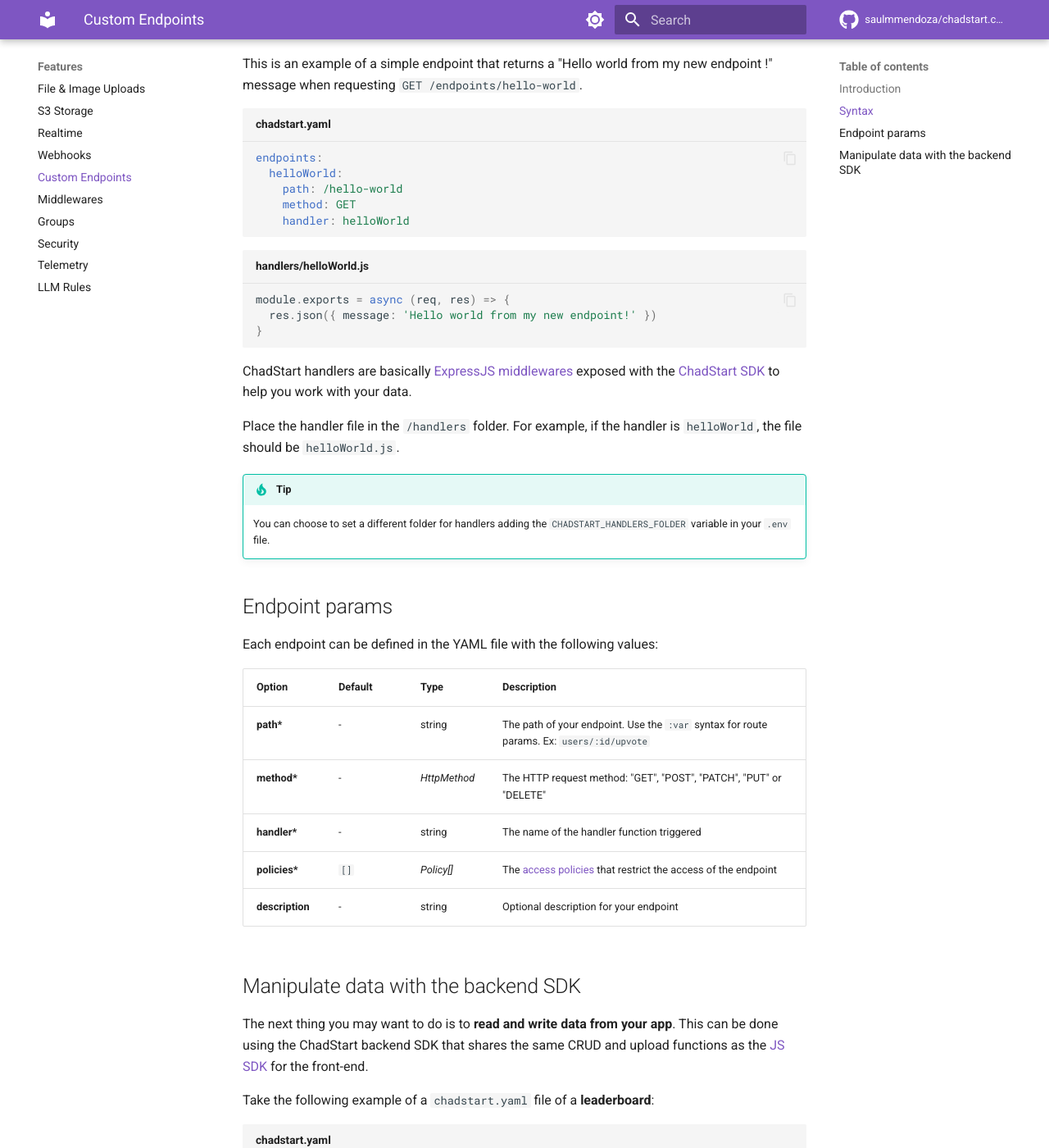
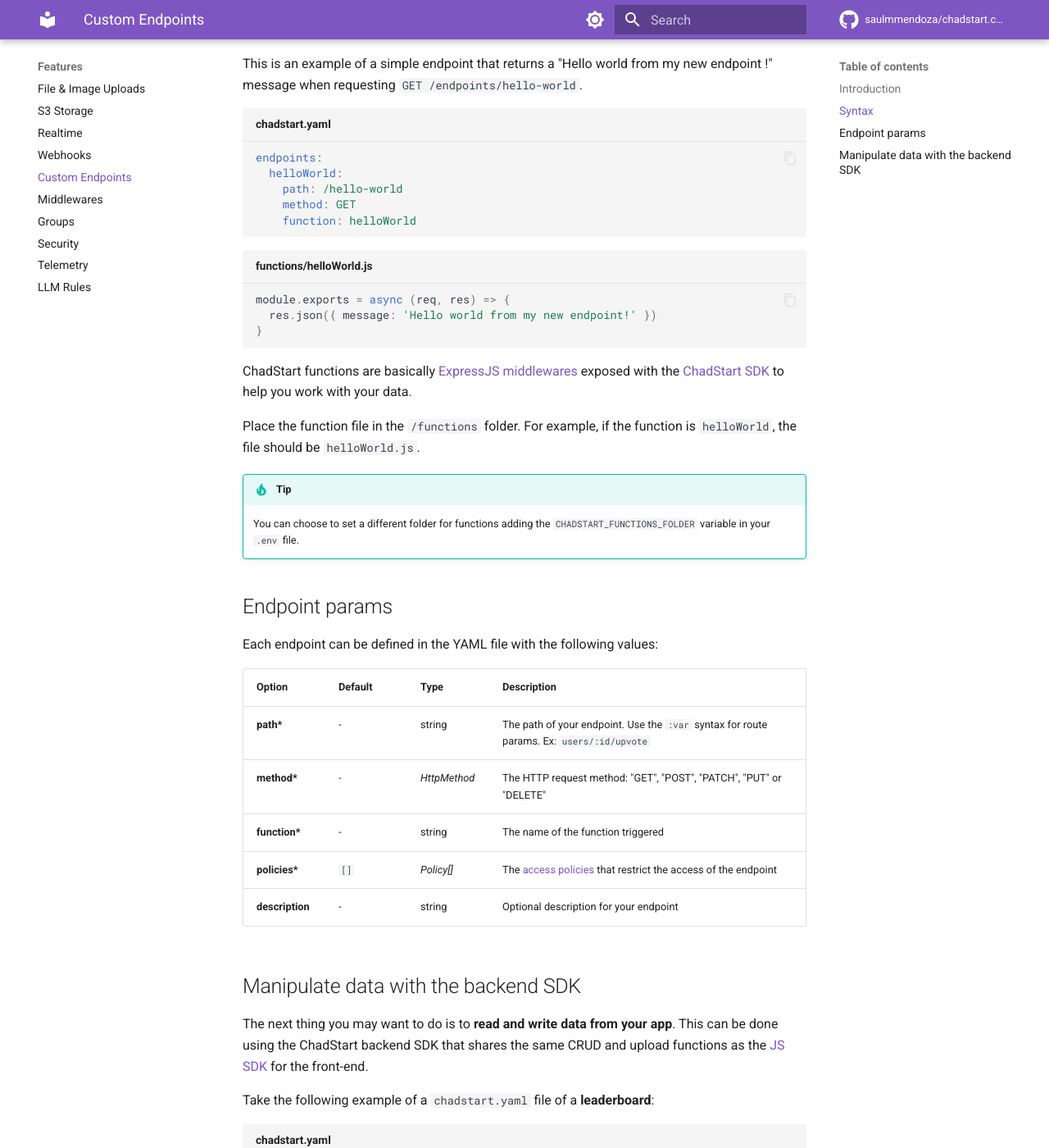
Before and after one commit to saulmmendoza/chadstart.com, an MkDocs documentation site: the page built from docs/endpoints.md, in a window 1280 px wide and 1400 px high, scrolled down 599 px. Shown: the whole window at 82% size. Built offline with MkDocs 1.6.1 and Material for MkDocs 9.7.7, drawn with Linux system fonts in a browser that asks for light colours; comment, search, counter and statistics services are not loaded; some of the changed text lies outside the part shown.

Commit message:
Rename handlers to functions (code, docs, tests, config)
Co-authored-by: saulmmendoza <16737654+saulmmendoza@users.noreply.github.com>

````diff
--- a/docs/endpoints.md
+++ b/docs/endpoints.md
@@ -1,7 +1,7 @@
 ---
 id: endpoints
 title: Custom Endpoints
-description: Add your own endpoints for your custom logic with ChadStart. Each endpoint triggers a handler file that has access to ChadStart logic and data.
+description: Add your own endpoints for your custom logic with ChadStart. Each endpoint triggers a function file that has access to ChadStart logic and data.
 ---
 
 # Endpoints
@@ -16,7 +16,7 @@ Custom endpoints in ChadStart follow a simple structure where you define:
 
 - **A path (path):** The URL where the endpoint can be accessed.
 - **A method (method):** The type of HTTP request (GET, POST, etc.).
-- **A handler (handler):** The JavaScript function that processes the request.
+- **A function (function):** The JavaScript function that processes the request.
 
 ## Syntax
 
@@ -27,33 +27,33 @@ endpoints:
   helloWorld:
     path: /hello-world
     method: GET
-    handler: helloWorld
+    function: helloWorld
 ```
 
-```js title="handlers/helloWorld.js"
+```js title="functions/helloWorld.js"
 module.exports = async (req, res) => {
   res.json({ message: 'Hello world from my new endpoint!' })
 }
 ```
 
-ChadStart handlers are basically [ExpressJS middlewares](https://expressjs.com/en/guide/using-middleware.html) exposed with the [ChadStart SDK](./crud.md#using-the-javascript-sdk) to help you work with your data.
+ChadStart functions are basically [ExpressJS middlewares](https://expressjs.com/en/guide/using-middleware.html) exposed with the [ChadStart SDK](./crud.md#using-the-javascript-sdk) to help you work with your data.
 
-Place the handler file in the `/handlers` folder. For example, if the handler is `helloWorld`, the file should be `helloWorld.js`.
+Place the function file in the `/functions` folder. For example, if the function is `helloWorld`, the file should be `helloWorld.js`.
 
 !!! tip
-    You can choose to set a different folder for handlers adding the `CHADSTART_HANDLERS_FOLDER` variable in your `.env` file.
+    You can choose to set a different folder for functions adding the `CHADSTART_FUNCTIONS_FOLDER` variable in your `.env` file.
 
 ## Endpoint params
 
 Each endpoint can be defined in the YAML file with the following values:
 
-| Option          | Default | Type         | Description                                                                               |
-| --------------- | ------- | ------------ | ----------------------------------------------------------------------------------------- |
-| **path\***      | -       | string       | The path of your endpoint. Use the `:var` syntax for route params. Ex: `users/:id/upvote` |
-| **method\***    | -       | _HttpMethod_ | The HTTP request method: "GET", "POST", "PATCH", "PUT" or "DELETE"                        |
-| **handler\***   | -       | string       | The name of the handler function triggered                                                |
-| **policies\***  | `[]`    | _Policy[]_   | The [access policies](./access-policies.md) that restrict the access of the endpoint      |
-| **description** | -       | string       | Optional description for your endpoint                                                    |
+| Option           | Default | Type         | Description                                                                               |
+| ---------------- | ------- | ------------ | ----------------------------------------------------------------------------------------- |
+| **path\***       | -       | string       | The path of your endpoint. Use the `:var` syntax for route params. Ex: `users/:id/upvote` |
+| **method\***     | -       | _HttpMethod_ | The HTTP request method: "GET", "POST", "PATCH", "PUT" or "DELETE"                        |
+| **function\***   | -       | string       | The name of the function triggered                                                        |
+| **policies\***   | `[]`    | _Policy[]_   | The [access policies](./access-policies.md) that restrict the access of the endpoint      |
+| **description**  | -       | string       | Optional description for your endpoint                                                    |
 
 ## Manipulate data with the backend SDK
 
@@ -75,12 +75,12 @@ endpoints:
     description: Adds 1 to the competitor score.
     path: /competitors/:id/increase
     method: POST
-    handler: increaseScore
+    function: increaseScore
 ```
 
-We can now add the handler in the `/handlers` folder:
+We can now add the function in the `/functions` folder:
 
-```js title="/handlers/increaseScore.js"
+```js title="/functions/increaseScore.js"
 module.exports = async (req, res, chadstart) => {
   // Get the requested competitor with the ChadStart backend SDK.
   const competitor = await chadstart
@@ -100,6 +100,6 @@ module.exports = async (req, res, chadstart) => {
 }
 ```
 
-The custom endpoint increases the score of a competitor. The path integrates an `id` route param that we can use as `req.params['id']` from our handler.
+The custom endpoint increases the score of a competitor. The path integrates an `id` route param that we can use as `req.params['id']` from our function.
 
 Note the third argument in our function. This is the ChadStart backend SDK that allow you to do CRUD operations in your app using the same syntax as the [JS SDK](./crud.md#using-the-javascript-sdk).
````
Also changed, not shown: chadstart.schema.json (+4 -4 lines), docs/access-policies.md (+1 -1 lines), docs/config.md (+1 -1 lines), docs/middlewares.md (+7 -7 lines), 8 other files.
